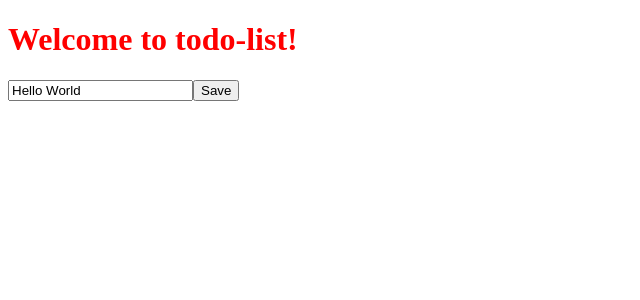
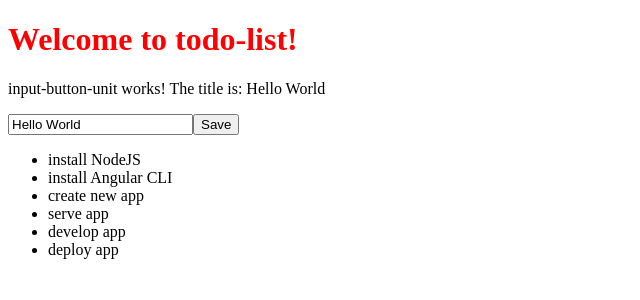
Before and after one commit to ashleyerffmeyer/ng-girls-todo, an Angular app: page / in a window 1280 px wide. Shown: the top 300 px of the page, without its empty margins (0-640 px from the left). Built offline with nearby package versions, Linux system fonts and the light colour scheme.

Commit message:
to do list update

```diff
--- a/src/app/app.component.ts
+++ b/src/app/app.component.ts
@@ -8,9 +8,22 @@
   </h1>
 
   <app-input-button-unit></app-input-button-unit>
+  <ul>
+    <li *ngFor="let todoItem of todoList">
+      {{ todoItem.title }}
+    </li>
+  </ul>
   `,
   styleUrls: ['./app.component.css']
 })
 export class AppComponent {
   title = 'todo-list';
+  todoList = [
+    { title: 'install NodeJS' },
+    { title: 'install Angular CLI' },
+    { title: 'create new app' },
+    { title: 'serve app' },
+    { title: 'develop app' },
+    { title: 'deploy app' },
+  ];
 }
--- a/src/app/input-button-unit/input-button-unit.component.ts
+++ b/src/app/input-button-unit/input-button-unit.component.ts
@@ -3,6 +3,11 @@
 @Component({
   selector: 'app-input-button-unit',
   template: `
+    <p>
+      input-button-unit works!
+      The title is: {{ title }}
+    </p>
+
     <input #inputElementRef
           [value]="title"
           (keyup.enter)="changeTitle($event.target.value)">
```
